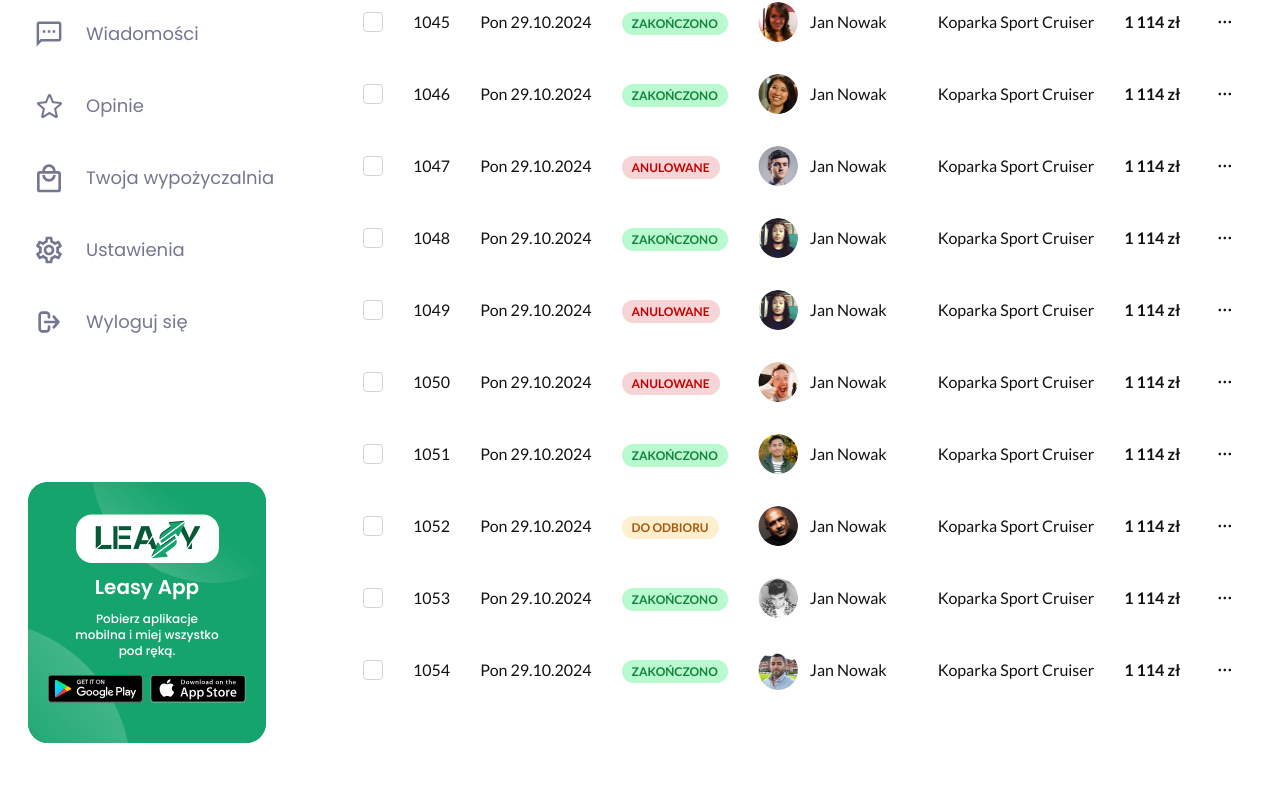
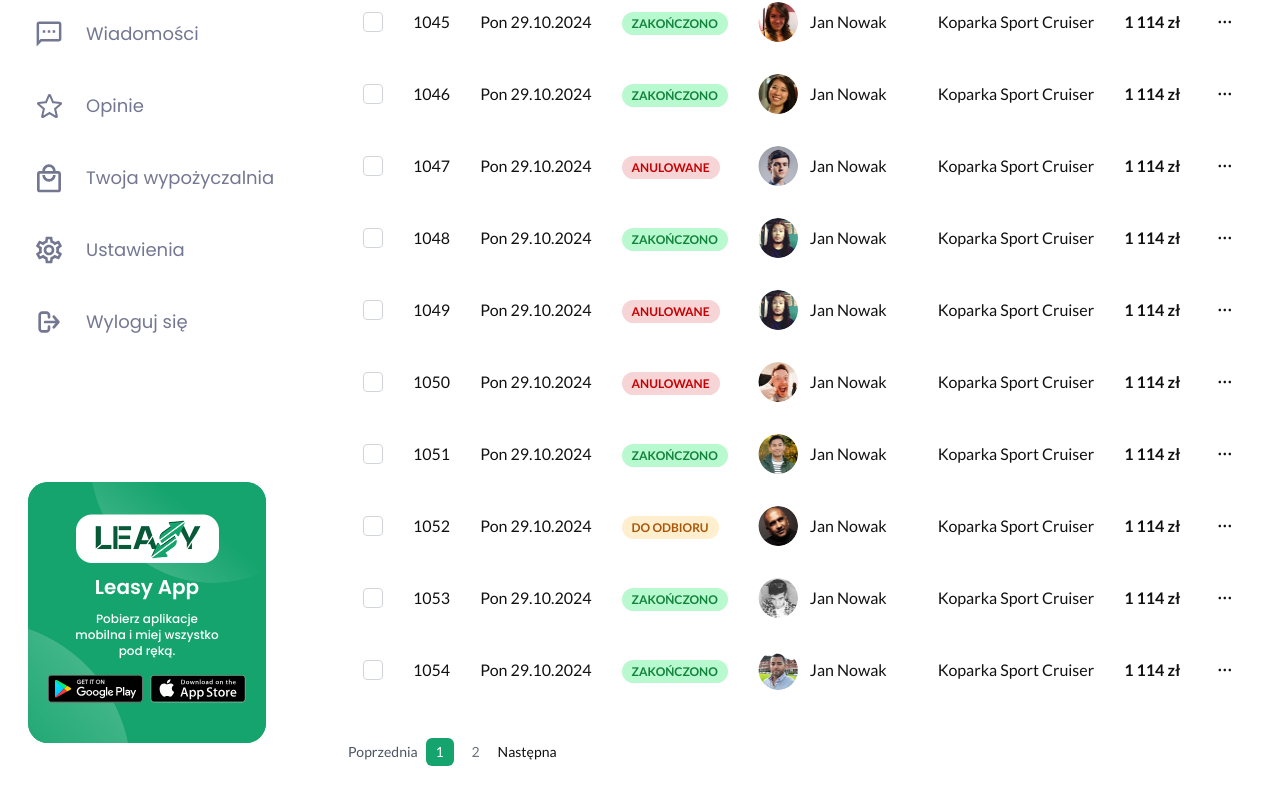
Before and after one commit to nazar-koltsun/leasy, a Next.js app: page /dashboard in a window 1280 px wide. Shown: the part 252-1056 px from the top of the page. Before the commit the page ends 1035 px from the top, so only its background shows below. Built offline with nearby package versions, Linux system fonts and the light colour scheme.

Commit message:
Dashboard - new Pagination cmp

```diff
--- a/app/dashboard/page.jsx
+++ b/app/dashboard/page.jsx
@@ -1,6 +1,8 @@
 import DashboardPageTitle from '@/components/DashboardPageTitle';
 import SearchInput from '@/components/SearchInput';
 import Table from '@/components/Table';
+import Pagination from '@/components/Pagination';
+
 import AvatarOne from '@/assets/avatars/avatar-1.png';
 import AvatarTwo from '@/assets/avatars/avatar-2.png';
 import AvatarThree from '@/assets/avatars/avatar-3.png';
@@ -134,6 +136,8 @@ const DashboardMainPage = () => {
       </div>
 
       <Table data={RENTALS_DATA} className='mt-4' />
+
+      <Pagination totalItems={20} className='mt-8' />
     </div>
   );
 };
--- /dev/null
+++ b/components/Pagination.jsx
@@ -0,0 +1,101 @@
+'use client';
+
+import { cn } from '@/lib/utils';
+import { useState } from 'react';
+
+const Pagination = ({ totalItems, itemsPerPage = 10, className }) => {
+  const [currentPage, setCurrentPage] = useState(1);
+  const totalPages = Math.ceil(totalItems / itemsPerPage);
+
+  // Function to generate page numbers
+  const getPageNumbers = () => {
+    if (totalPages <= 6) {
+      return [...Array(totalPages).keys()].map((n) => n + 1);
+    }
+    if (currentPage < 5) {
+      return [1, 2, 3, 4, '...', totalPages];
+    }
+    if (currentPage > totalPages - 4) {
+      return [
+        1,
+        '...',
+        totalPages - 3,
+        totalPages - 2,
+        totalPages - 1,
+        totalPages,
+      ];
+    }
+    return [
+      1,
+      '...',
+      currentPage - 1,
+      currentPage,
+      currentPage + 1,
+      '...',
+      totalPages,
+    ];
+  };
+
+  const onPrevBtnClick = () => {
+    setCurrentPage((prev) => Math.max(prev - 1, 1));
+  };
+
+  const onNextBtnClick = () => {
+    setCurrentPage((prev) => Math.min(prev + 1, totalPages));
+  };
+
+  const onPageClick = (page) => {
+    typeof page === 'number' && setCurrentPage(page);
+  };
+
+  const basicBtnClasses =
+    'w-7 h-7 text-sm text-auroMetal bg-transparent rounded-md';
+
+  return (
+    <div
+      className={cn(
+        'flex justify-between items-center gap-4 max-700:flex-col',
+        className
+      )}
+    >
+      {/* Pagination Controls */}
+      <div className="flex items-center gap-2">
+        <button
+          onClick={onPrevBtnClick}
+          disabled={currentPage === 1}
+          className={cn('text-chineseBlack text-sm', currentPage === 1 && 'text-[#4b5563]')}
+        >
+          Poprzednia
+        </button>
+
+        {getPageNumbers().map((page, index) => (
+          <button
+            key={index}
+            onClick={() => onPageClick(page)}
+            className={cn(
+              basicBtnClasses,
+              page === currentPage &&
+                'bg-green text-white'
+            )}
+            disabled={page === '...'}
+          >
+            {page}
+          </button>
+        ))}
+
+        <button
+          onClick={onNextBtnClick}
+          disabled={currentPage === totalPages}
+          className={cn(
+            'text-chineseBlack text-sm',
+            currentPage === totalPages && 'text-[#4b5563]'
+          )}
+        >
+          Następna
+        </button>
+      </div>
+    </div>
+  );
+};
+
+export default Pagination;
```
